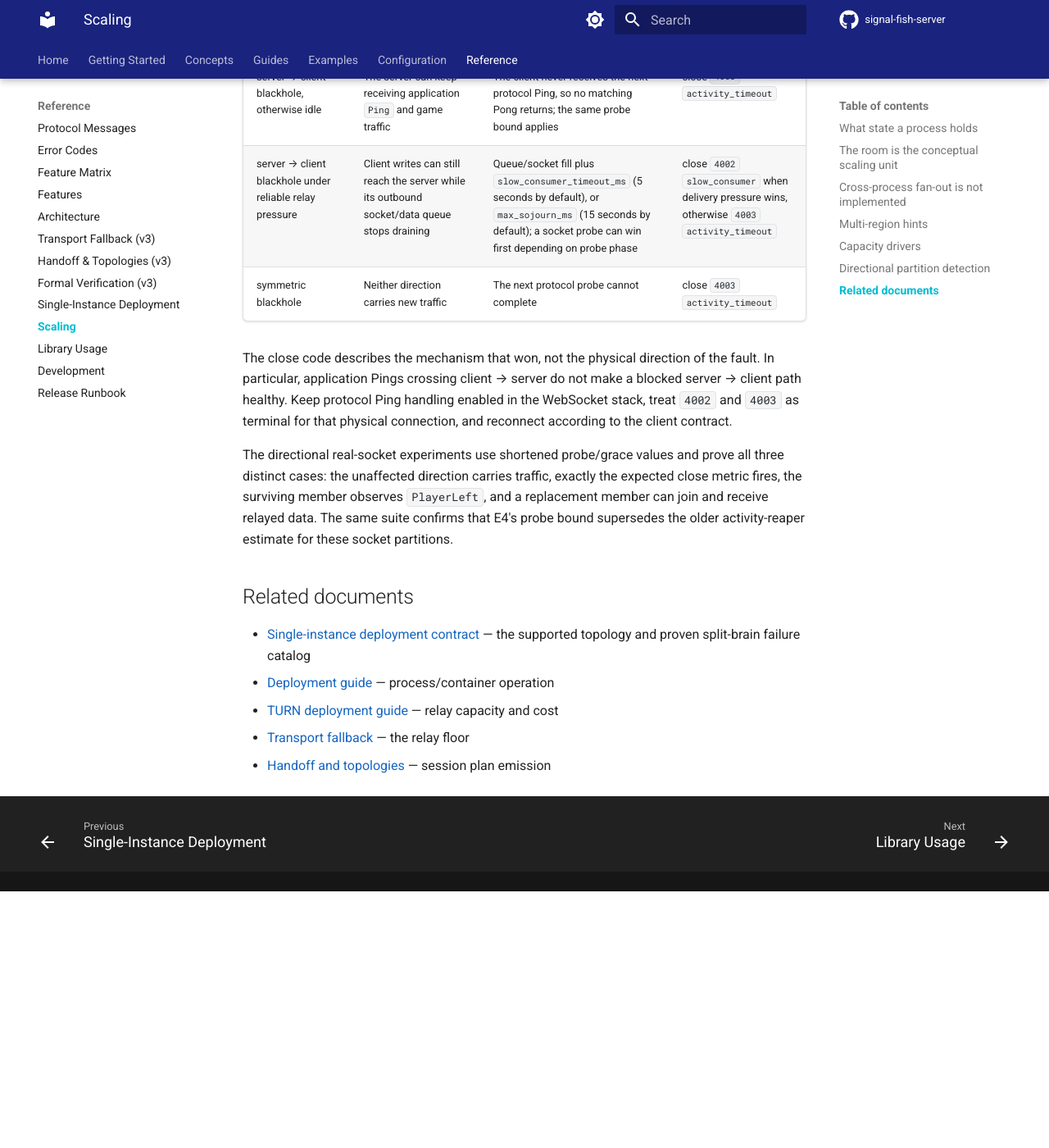
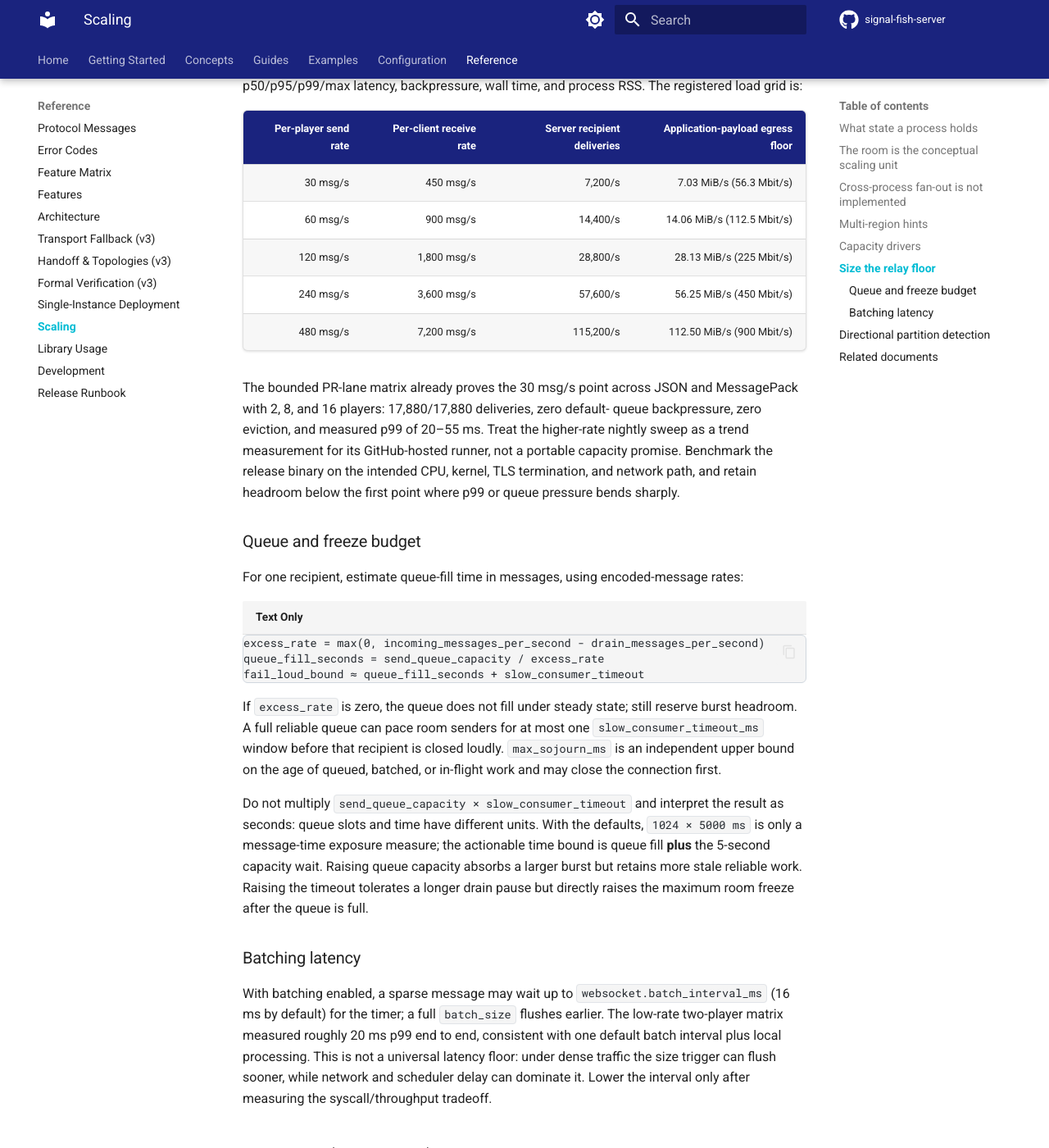
Before and after one commit to Ambiguous-Interactive/signal-fish-server, an MkDocs documentation site: the page built from docs/architecture/scaling.md, in a window 1280 px wide and 1400 px high, scrolled down 2568 px. Shown: the whole window at 82% size. Built offline with MkDocs 1.6.1 and Material for MkDocs 9.7.7, drawn with Linux system fonts in a browser that asks for light colours; comment, search, counter and statistics services are not loaded; before the commit the page ends 3655 px from its top, so only the background shows below that; some of the changed text lies outside the part shown.

````diff
--- a/docs/architecture/scaling.md
+++ b/docs/architecture/scaling.md
@@ -82,9 +82,79 @@
 - **TURN:** TURN relay bandwidth is operated separately from the signaling
   process; see the [TURN deployment guide](../deployment-turn.md).
 
-These are operational starting points, not measured saturation guarantees. The
-P10.F2 throughput knee table remains pending the planned 16-player saturation
-experiment.
+These are operational starting points, not universal saturation guarantees.
+
+## Size the relay floor
+
+Relay cost grows with fan-out, not just sender rate. For a room with `N`
+players where every player sends `S` messages per second, each client receives
+`S × (N - 1)` messages per second and the server performs:
+
+```text
+recipient deliveries/second = N × S × (N - 1)
+payload egress/second        = deliveries/second × payload bytes
+```
+
+WebSocket, protocol, JSON/MessagePack, IP, and TLS framing add to the payload
+floor. Measure the encoded frames for capacity planning; do not provision only
+the application payload number.
+
+The H2 exact-ledger experiment fixes `N = 16`, a 1 KiB application payload,
+JSON relay, production queue defaults, and one second at each sender rate. It
+requires every `(receiver, sender, sequence)` delivery, valid v3 stamps, no
+slow-consumer eviction, and reports p50/p95/p99/max latency, backpressure, wall
+time, and process RSS. The registered load grid is:
+
+| Per-player send rate | Per-client receive rate | Server recipient deliveries | Application-payload egress floor |
+| ---: | ---: | ---: | ---: |
+| 30 msg/s | 450 msg/s | 7,200/s | 7.03 MiB/s (56.3 Mbit/s) |
+| 60 msg/s | 900 msg/s | 14,400/s | 14.06 MiB/s (112.5 Mbit/s) |
+| 120 msg/s | 1,800 msg/s | 28,800/s | 28.13 MiB/s (225 Mbit/s) |
+| 240 msg/s | 3,600 msg/s | 57,600/s | 56.25 MiB/s (450 Mbit/s) |
+| 480 msg/s | 7,200 msg/s | 115,200/s | 112.50 MiB/s (900 Mbit/s) |
+
+The bounded PR-lane matrix already proves the 30 msg/s point across JSON and
+MessagePack with 2, 8, and 16 players: 17,880/17,880 deliveries, zero default-
+queue backpressure, zero eviction, and measured p99 of 20–55 ms. Treat the
+higher-rate nightly sweep as a trend measurement for its GitHub-hosted runner,
+not a portable capacity promise. Benchmark the release binary on the intended
+CPU, kernel, TLS termination, and network path, and retain headroom below the
+first point where p99 or queue pressure bends sharply.
+
+### Queue and freeze budget
+
+For one recipient, estimate queue-fill time in messages, using encoded-message
+rates:
+
+```text
+excess_rate = max(0, incoming_messages_per_second - drain_messages_per_second)
+queue_fill_seconds = send_queue_capacity / excess_rate
+fail_loud_bound ≈ queue_fill_seconds + slow_consumer_timeout
+```
+
+If `excess_rate` is zero, the queue does not fill under steady state; still
+reserve burst headroom. A full reliable queue can pace room senders for at most
+one `slow_consumer_timeout_ms` window before that recipient is closed loudly.
+`max_sojourn_ms` is an independent upper bound on the age of queued, batched,
+or in-flight work and may close the connection first.
+
+Do not multiply `send_queue_capacity × slow_consumer_timeout` and interpret the
+result as seconds: queue slots and time have different units. With the defaults,
+`1024 × 5000 ms` is only a message-time exposure measure; the actionable time
+bound is queue fill **plus** the 5-second capacity wait. Raising queue capacity
+absorbs a larger burst but retains more stale reliable work. Raising the
+timeout tolerates a longer drain pause but directly raises the maximum room
+freeze after the queue is full.
+
+### Batching latency
+
+With batching enabled, a sparse message may wait up to
+`websocket.batch_interval_ms` (16 ms by default) for the timer; a full
+`batch_size` flushes earlier. The low-rate two-player matrix measured roughly
+20 ms p99 end to end, consistent with one default batch interval plus local
+processing. This is not a universal latency floor: under dense traffic the
+size trigger can flush sooner, while network and scheduler delay can dominate
+it. Lower the interval only after measuring the syscall/throughput tradeoff.
 
 ## Directional partition detection
 
````
Also changed, not shown: CHANGELOG.md (+6 -0 lines), 2 other files.
